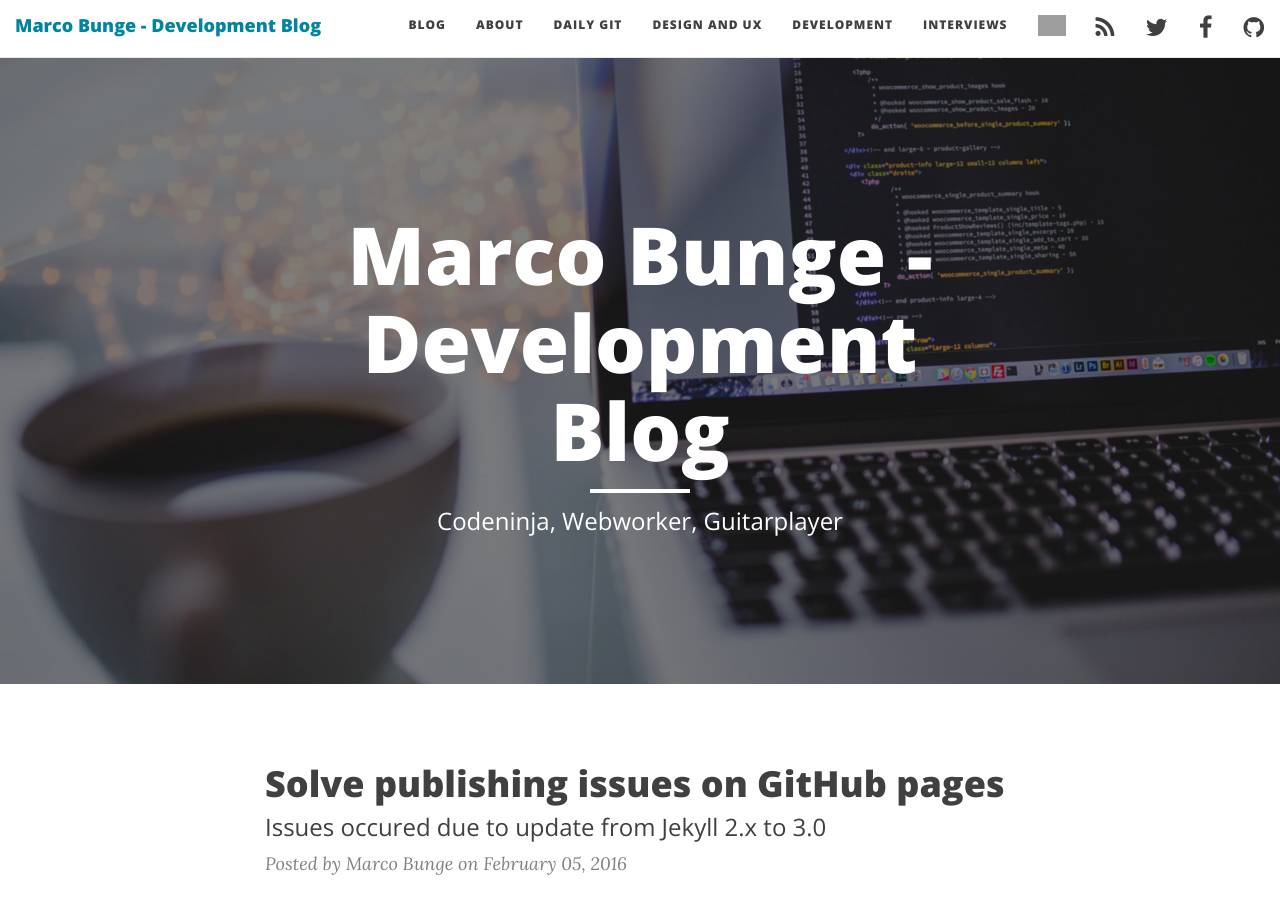
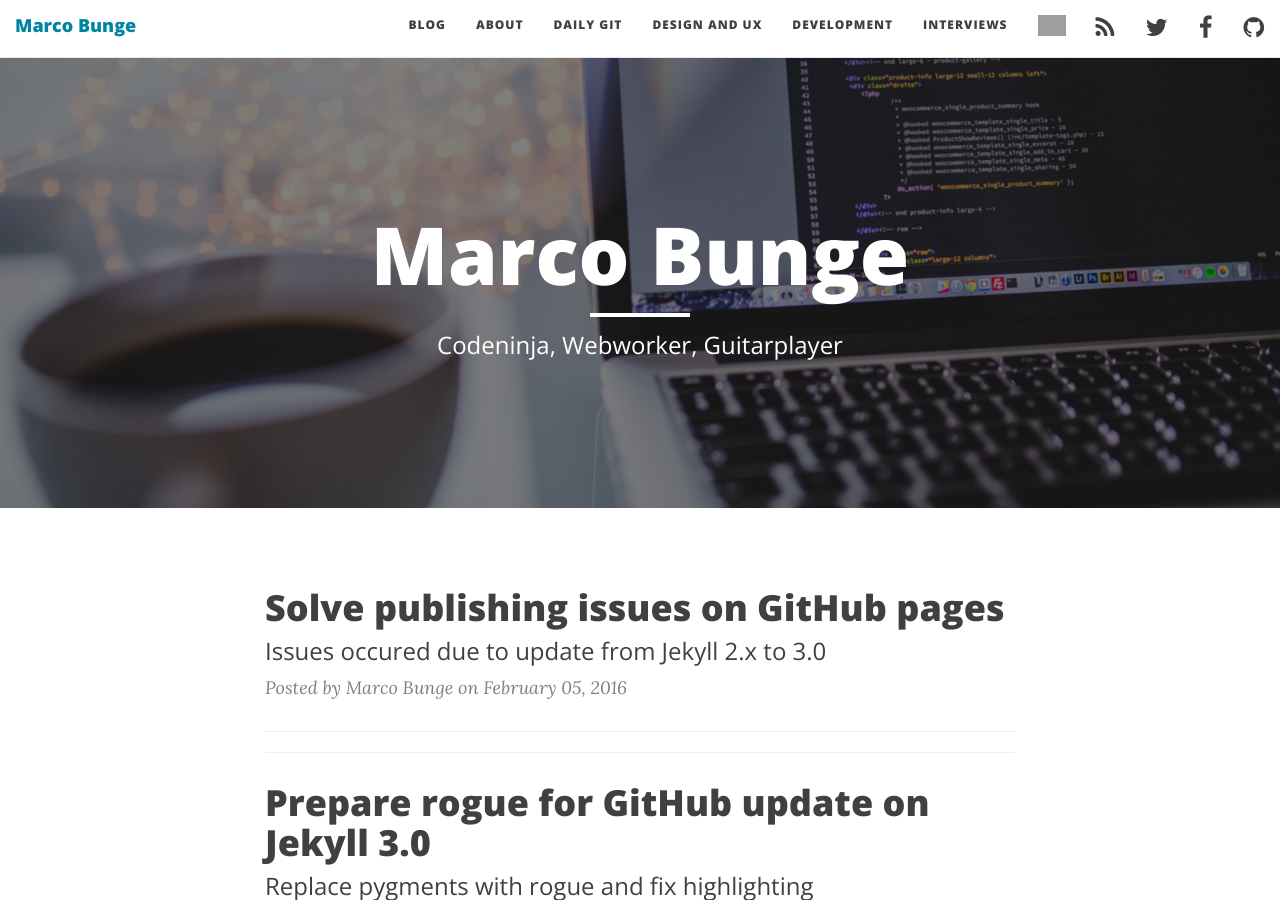
Before and after one commit to mbunge/mbunge.github.io, a Jekyll site: the page built from index.html, in a window 1280 px wide and 900 px high. Built offline with Jekyll 4.4.1, drawn with Linux system fonts in a browser that asks for light colours; nearby versions of some CDN libraries; the list of posts is cut into pages by our own code; some of the changed text lies outside the part shown; grey boxes are pictures that could not be loaded.

Commit message:
Update _config.yml

```diff
--- a/_config.yml
+++ b/_config.yml
@@ -1,5 +1,5 @@
 # Site settings
-title: "Marco Bunge - Development Blog"
+title: "Marco Bunge"
 header-img: img/frontend.jpg
 email: mjls@web.de
 description: "Tech-Blog about php application development, git and devops"
```
